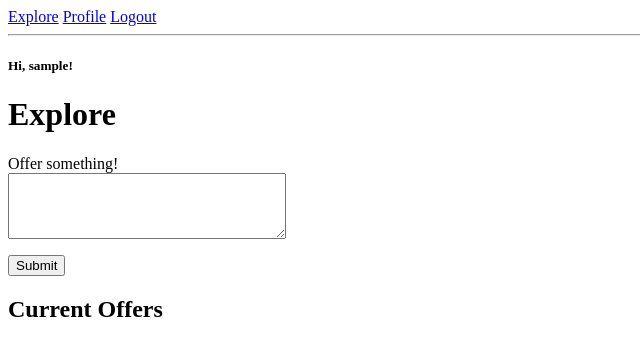
After one commit to meal-sharing-service/meal-app, a Flask app: page /explore in a window 1280 px wide. The commit adds this page. Shown: the top 356 px of the page, without its empty margins (0-640 px from the left). Run offline with Flask 2, Linux system fonts and the light colour scheme; the visitor is signed in with stand-in values (Sample User, id 1); data comes from the database, SQL or seed files in the repository; data that the repository does not hold is empty; parts of the project's set-up code (start-up, migrations or seed data) failed here and were passed over.

Commit message:
created explore view

```diff
--- a/app/forms.py
+++ b/app/forms.py
@@ -2,6 +2,11 @@ from flask_wtf import FlaskForm
 from wtforms import StringField, PasswordField, BooleanField, SubmitField, TextAreaField
 from wtforms.validators import ValidationError, DataRequired, Email, EqualTo, Length
 from app.models import User
+
+class OfferForm(FlaskForm):
+    offer = TextAreaField('Offer something!', validators=[
+        DataRequired(), Length(min=1, max=140)])
+    submit = SubmitField('Submit')
 
 class LoginForm(FlaskForm):
     username = StringField('Username', validators=[DataRequired()])
--- a/app/models.py
+++ b/app/models.py
@@ -3,10 +3,6 @@ from app import db, login
 from flask_login import UserMixin
 from werkzeug.security import generate_password_hash, check_password_hash
 from hashlib import md5
-
-@login.user_loader
-def load_user(id):
-    return User.query.get(int(id))
 
 class User(UserMixin, db.Model):
     id = db.Column(db.Integer, primary_key=True)
@@ -15,6 +11,7 @@ class User(UserMixin, db.Model):
     password_hash = db.Column(db.String(128))
     about_me = db.Column(db.String(140))
     last_seen = db.Column(db.DateTime, default=datetime.utcnow)
+    offers = db.relationship('Offer', backref='author', lazy='dynamic')
 
     def __repr__(self):
         return '<User {}>'.format(self.username)
@@ -29,3 +26,16 @@ class User(UserMixin, db.Model):
         digest = md5(self.email.lower().encode('utf-8')).hexdigest()
         return 'https://www.gravatar.com/avatar/{}?d=identicon&s={}'.format(
             digest, size)
+
+class Offer(db.Model):
+    id = db.Column(db.Integer, primary_key=True)
+    body = db.Column(db.String(140))
+    timestamp = db.Column(db.DateTime, index=True, default=datetime.utcnow)
+    user_id = db.Column(db.Integer, db.ForeignKey('user.id'))
+
+    def __repr__(self):
+        return '<Offer {}>'.format(self.body)
+
+@login.user_loader
+def load_user(id):
+    return User.query.get(int(id))
--- a/app/routes.py
+++ b/app/routes.py
@@ -1,7 +1,7 @@
 from flask import render_template, flash, redirect, url_for, request
 from app import app, db
-from app.forms import LoginForm, RegistrationForm, EditProfileForm
-from app.models import User
+from app.forms import LoginForm, RegistrationForm, EditProfileForm, OfferForm
+from app.models import User, Offer
 from flask_login import current_user, login_user, logout_user, login_required
 from werkzeug.urls import url_parse
 from datetime import datetime
@@ -14,9 +14,21 @@ def before_request():
 
 @app.route('/')
 @app.route('/index')
+def index():
+    return render_template('index.html')
+
+@app.route('/explore', methods=['GET', 'POST'])
 @login_required
-def index():
-	return render_template('index.html', title='Home')
+def explore():
+    form = OfferForm()
+    if form.validate_on_submit():
+        offer = Offer(body=form.offer.data, author=current_user)
+        db.session.add(offer)
+        db.session.commit()
+        flash('Your offer is now live!')
+        return redirect(url_for('explore'))
+    offers = Offer.query.order_by(Offer.timestamp.desc()).all()
+    return render_template('explore.html', title='Home', form=form, offers=offers)
 
 @app.route('/login', methods=['GET', 'POST'])
 def login():
@@ -31,7 +43,7 @@ def login():
         login_user(user, remember=form.remember_me.data)
         next_page = request.args.get('next')
         if not next_page or url_parse(next_page).netloc != '':
-            next_page = url_for('index')
+            next_page = url_for('explore')
         return redirect(next_page)
     return render_template('login.html', title='Sign In', form=form)
 
@@ -58,7 +70,8 @@ def register():
 @login_required
 def user(username):
     user = User.query.filter_by(username=username).first_or_404()
-    return render_template('user.html', user=user)
+    offers = current_user.offers.all()
+    return render_template('user.html', user=user, offers=offers)
 
 @app.route('/edit_profile', methods=['GET', 'POST'])
 @login_required
--- a/app/templates/base.html
+++ b/app/templates/base.html
@@ -8,8 +8,7 @@
     </head>
     <body>
         <div>
-            Meal-Sharing:
-            <a href="{{ url_for('index') }}">Home</a>
+            <a href="{{ url_for('explore') }}">Explore</a>
             {% if current_user.is_anonymous %}
             <a href="{{ url_for('login') }}">Login</a>
             {% else %}
--- /dev/null
+++ b/app/templates/explore.html
@@ -0,0 +1,22 @@
+{% extends "base.html" %}
+
+{% block content %}
+    <h5>Hi, {{ current_user.username }}!</h5>
+    <h1>Explore</h1>
+
+    <form action="" method="post">
+        {{ form.hidden_tag() }}
+        <p>
+            {{ form.offer.label }}<br>
+            {{ form.offer(cols=32, rows=4) }}<br>
+            {% for error in form.offer.errors %}
+            <span style="color: red;">[{{ error }}]</span>
+            {% endfor %}
+        </p>
+        <p>{{ form.submit() }}</p>
+    </form>
+    <h2>Current Offers</h2>
+    {% for offer in offers %}
+        {% include '_offer.html' %}
+    {% endfor %}
+{% endblock %}
--- a/app/templates/index.html
+++ b/app/templates/index.html
@@ -1,5 +1,7 @@
 {% extends "base.html" %}
 
 {% block content %}
-    <h1>Hi, {{ current_user.username }}!</h1>
+    <h1>Meal Sharing Service</h1>
+    <p><a href="{{ url_for('login') }}">Sign In</a></p>
+    <p><a href="{{ url_for('register') }}">Create New Account</a></p>
 {% endblock %}
--- a/app/templates/user.html
+++ b/app/templates/user.html
@@ -14,4 +14,7 @@
         </td>
     </tr>
 </table>
+    {% for offer in offers %}
+        {% include '_offer.html' %}
+    {% endfor %}
 {% endblock %}
--- a/mealshare.py
+++ b/mealshare.py
@@ -1,6 +1,6 @@
 from app import app, db
-from app.models import User
+from app.models import User, Offer
 
 @app.shell_context_processor
 def make_shell_context():
-    return {'db': db, 'User': User}
+    return {'db': db, 'User': User, 'Offer': Offer}
```
Also changed, not shown: app/templates/_offer.html (added, +14 -0 lines), migrations/versions/b92f21810253_added_offer_model.py (added, +37 -0 lines).
